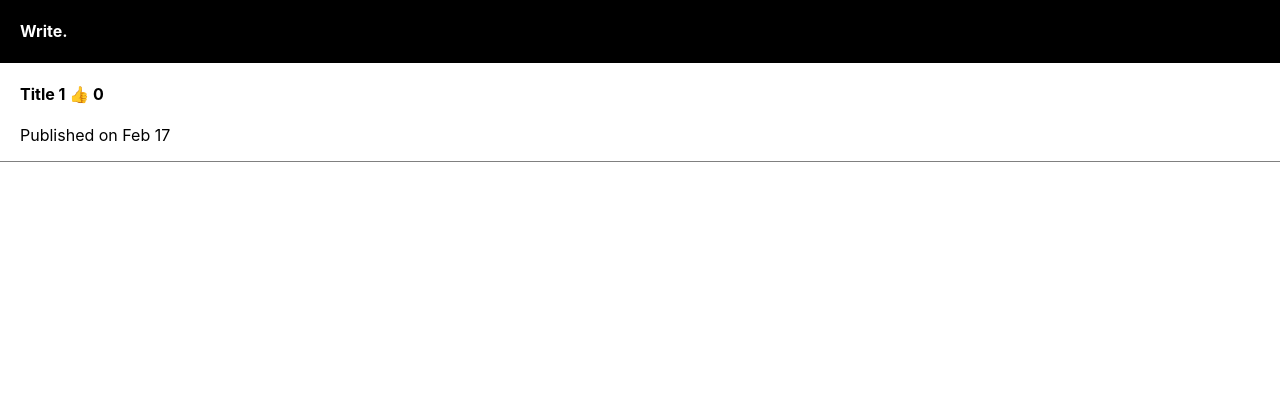
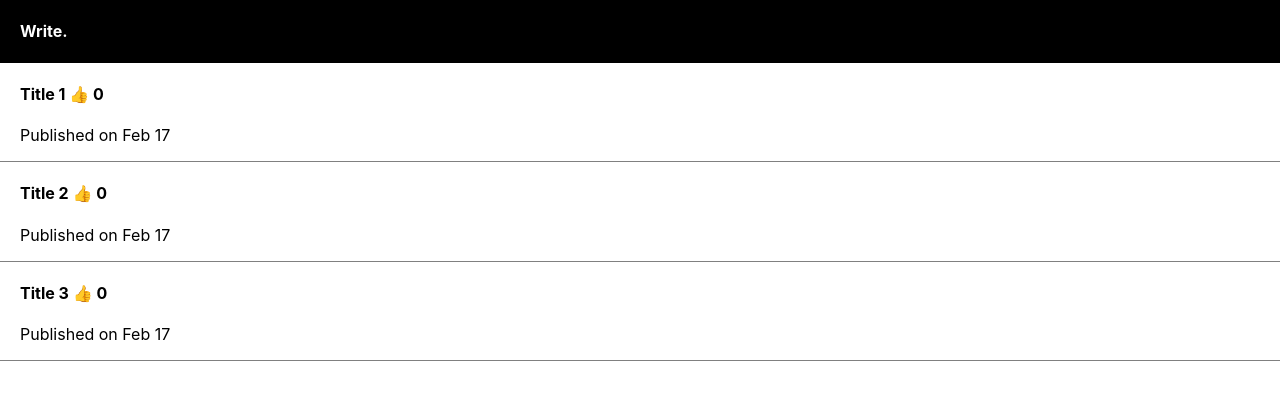
Before and after one commit to dwkim16/Write, a React (Create React App) app: page / in a window 1280 px wide. Shown: the top 400 px of the page. Built offline with nearby package versions, Linux system fonts and the light colour scheme.

Commit message:
use map for like button

```diff
--- a/src/App.js
+++ b/src/App.js
@@ -3,9 +3,8 @@ import { useState } from 'react';
 
 function App() {
 
-  let post = 'Title.';
-  let [title, setTitle] = useState('Title 1');
-  let [like, setLike] = useState(0);
+  let [title, setTitle] = useState(['Title 1 ', 'Title 2 ', 'Title 3 ']);
+  let [like, setLike] = useState([0, 0, 0]);
   let [modal, setModal] = useState(false);
 
   return (
@@ -14,10 +13,26 @@ function App() {
         <h4>Write.</h4>
       </div>
 
-      <div className="list">
-        <h4 onClick={ () => {setModal(!modal)} }>{ title }<span onClick={ () => {setLike(like + 1)} }> 👍 </span>{ like }</h4>
-        <p>Published on Feb 17</p>
-      </div>
+      {
+        title.map(function(a, i){ // Like python enumerator. each div needs key
+          return (
+            <div className="list" key={i}>
+              <h4 onClick={ () => {setModal(!modal)} }>{ a }
+                <span onClick={ () => {
+                  // we need to copy the original data and reassign
+                  // because array variable only contains pointer to the array address.
+                  let copy = [...like] // like arr 괄호 벗기고 다시 씌우기 (새 데이터 생성. shallow/deep copy)
+                  copy[i] += 1
+                  setLike(copy) // need to set the whole array again
+                }}>
+                    👍
+                </span> { like[i] }
+              </h4>
+              <p>Published on Feb 17</p>
+            </div>
+          )
+        })
+      }
 
       {
         modal ? <Modal/> : null
```
